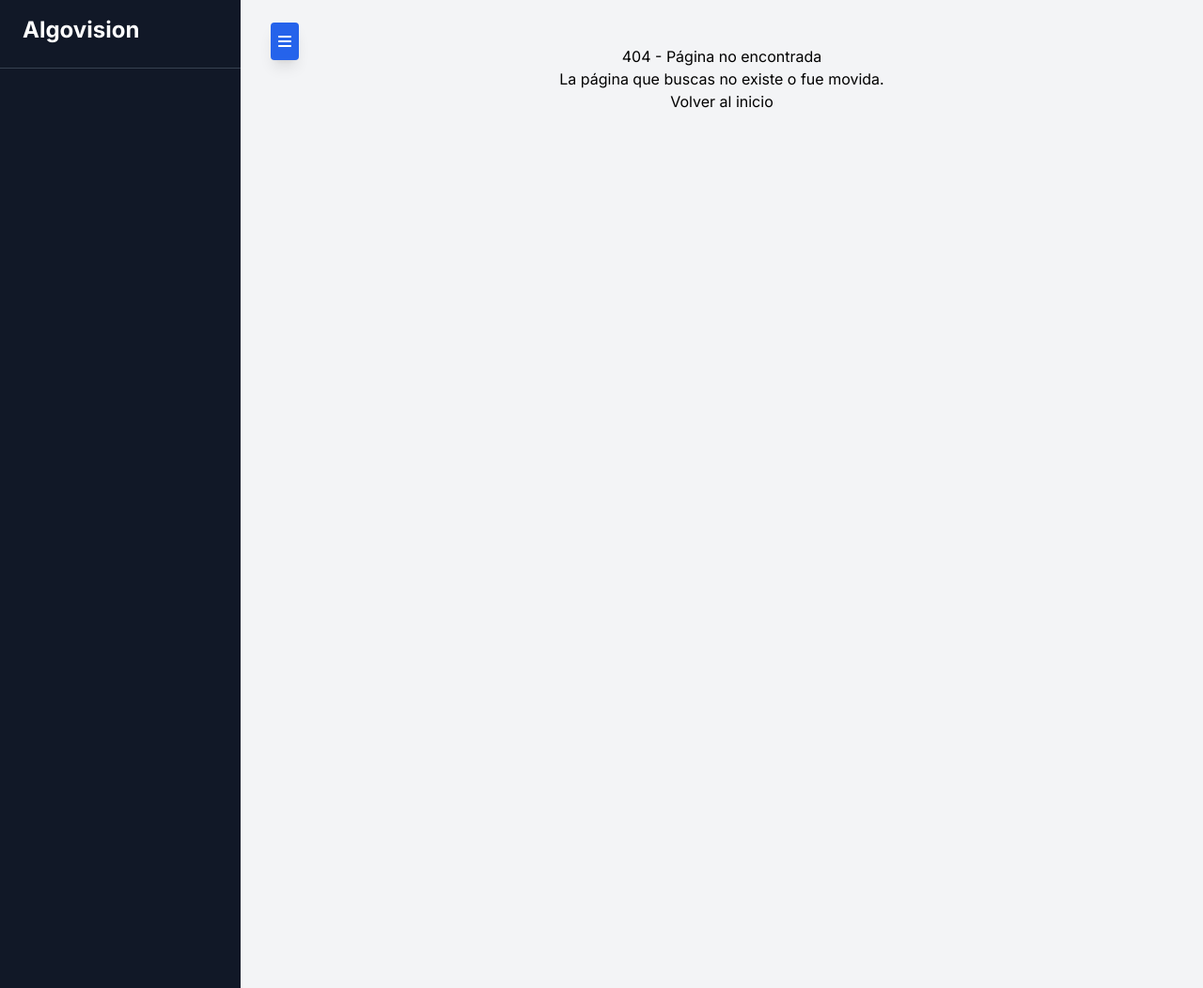
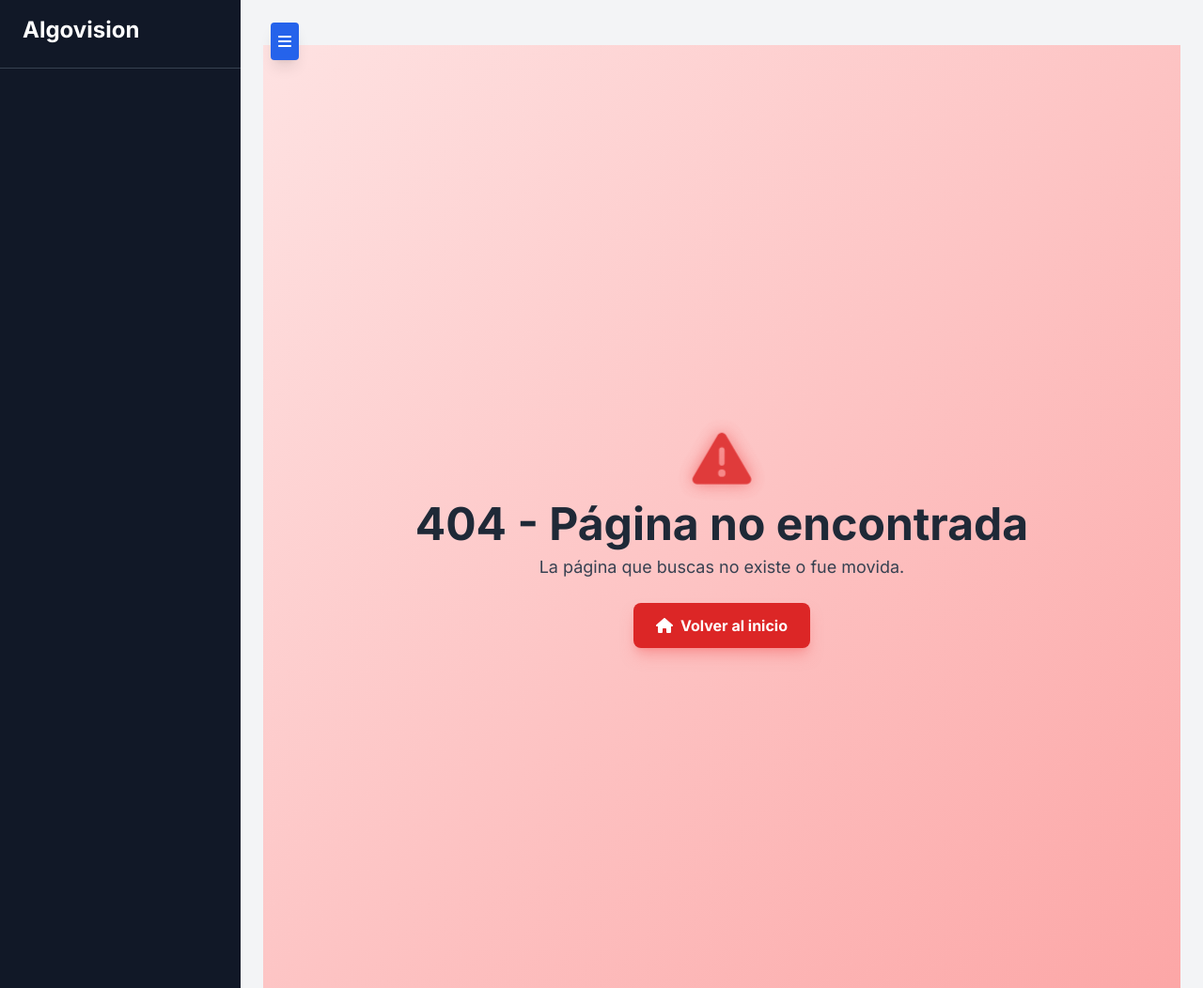
Before and after one commit to rubengm4/TFG, a Django app: template algovision/templates/404.html in a window 1280 px wide. Shown: the whole page at 94% size. Run offline with Django 4.2, Linux system fonts and the light colour scheme; the template is opened without the code that fills it, so the values that code supplies are empty; parts of the project's set-up code (start-up, migrations or seed data) failed here and were passed over; some libraries are stand-ins or nearby versions.

Commit message:
403 and 404 styles

```diff
--- a/algovision/templates/404.html
+++ b/algovision/templates/404.html
@@ -1,9 +1,34 @@
 {% extends 'base.html' %}
 
+{% block title %}Algovision | Página no encontrada{% endblock %}
+
 {% block content %}
-<div class="container mt-5 text-center">
-    <h1 class="display-4">404 - Página no encontrada</h1>
-    <p class="lead">La página que buscas no existe o fue movida.</p>
-    <a href="{% url 'dashboard' %}" class="btn btn-primary mt-3">Volver al inicio</a>
+<div class="flex flex-col items-center justify-center min-h-screen px-4 py-12 bg-gradient-to-br from-red-100 to-red-300 text-gray-800">
+
+  <!-- Icon & Title -->
+  <div class="text-center">
+    <i class="fas fa-exclamation-triangle text-red-600 text-6xl drop-shadow-[0_0_8px_rgba(239,68,68,0.7)] animate-pulse-slow mb-4"></i>
+    <h1 class="text-5xl font-bold mb-2">404 - Página no encontrada</h1>
+    <p class="text-lg text-gray-700 mb-6">
+      La página que buscas no existe o fue movida.
+    </p>
+  </div>
+
+  <!-- Button -->
+  <a href="{% url 'dashboard' %}"
+     class="inline-flex items-center gap-2 bg-red-600 hover:bg-red-700 text-white font-bold py-3 px-6 rounded-lg shadow-lg shadow-red-400/50 transition-all hover:scale-[1.02] hover:shadow-red-500/70">
+    <i class="fas fa-home"></i> Volver al inicio
+  </a>
+
 </div>
+
+<style>
+@keyframes pulse-slow {
+  0%, 100% { opacity: 1; transform: scale(1); }
+  50% { opacity: 0.85; transform: scale(1.05); }
+}
+.animate-pulse-slow {
+  animation: pulse-slow 2.5s ease-in-out infinite;
+}
+</style>
 {% endblock %}
```
Also changed, not shown: algovision/templates/403.html (+29 -4 lines).
